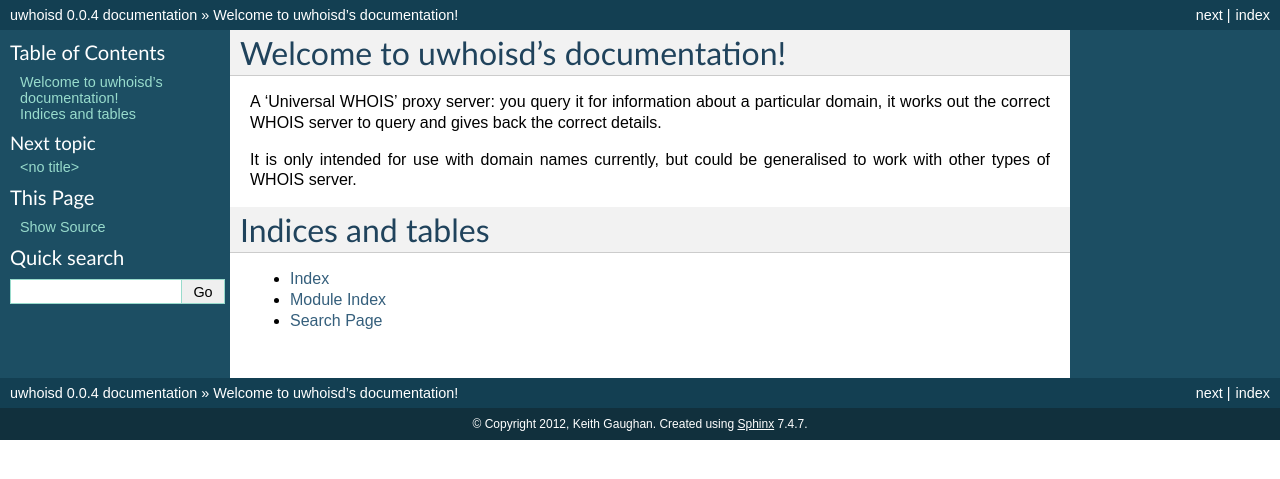
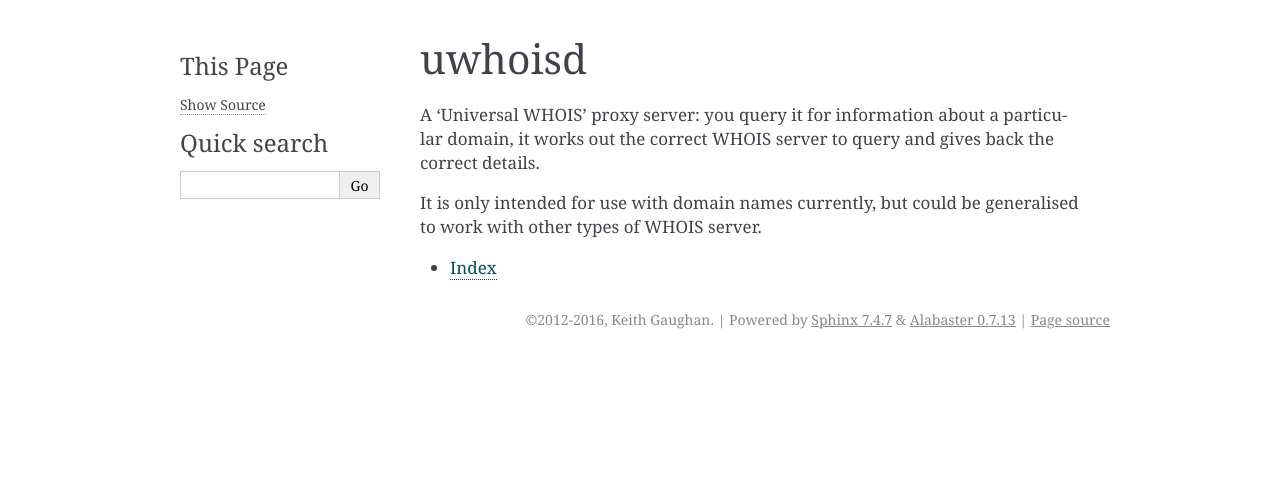
Before and after one commit to kgaughan/uwhoisd, a Sphinx documentation site: the page built from docs/index.rst, in a window 1280 px wide. Shown: the top 479 px of the page. Built offline with Sphinx 7.4.7, drawn with Linux system fonts in a browser that asks for light colours.

Commit message:
Documentation cleanup and tox build environment.

```diff
--- a/docs/conf.py
+++ b/docs/conf.py
@@ -13,15 +13,7 @@
 
 import sys, os
 
-# If extensions (or modules to document with autodoc) are in another directory,
-# add these directories to sys.path here. If the directory is relative to the
-# documentation root, use os.path.abspath to make it absolute, like shown here.
-#sys.path.insert(0, os.path.abspath('.'))
-
-# -- General configuration -----------------------------------------------------
-
-# If your documentation needs a minimal Sphinx version, state it here.
-#needs_sphinx = '1.0'
+import pkg_resources
 
 # Add any Sphinx extension module names here, as strings. They can be extensions
 # coming with Sphinx (named 'sphinx.ext.*') or your custom ones.
@@ -33,210 +25,38 @@
 # The suffix of source filenames.
 source_suffix = '.rst'
 
-# The encoding of source files.
-#source_encoding = 'utf-8-sig'
-
 # The master toctree document.
 master_doc = 'index'
 
 # General information about the project.
 project = u'uwhoisd'
-copyright = u'2012, Keith Gaughan'
+copyright = u'2012-2016, Keith Gaughan'
 
 # The version info for the project you're documenting, acts as replacement for
 # |version| and |release|, also used in various other places throughout the
 # built documents.
 #
 # The short X.Y version.
-version = '0.0.4'
+version = pkg_resources.get_distribution('uwhoisd').version
 # The full version, including alpha/beta/rc tags.
-release = '0.0.4'
-
-# The language for content autogenerated by Sphinx. Refer to documentation
-# for a list of supported languages.
-#language = None
-
-# There are two options for replacing |today|: either, you set today to some
-# non-false value, then it is used:
-#today = ''
-# Else, today_fmt is used as the format for a strftime call.
-#today_fmt = '%B %d, %Y'
+release = version
 
 # List of patterns, relative to source directory, that match files and
 # directories to ignore when looking for source files.
 exclude_patterns = ['_build']
 
-# The reST default role (used for this markup: `text`) to use for all documents.
-#default_role = None
-
-# If true, '()' will be appended to :func: etc. cross-reference text.
-#add_function_parentheses = True
-
-# If true, the current module name will be prepended to all description
-# unit titles (such as .. function::).
-#add_module_names = True
-
-# If true, sectionauthor and moduleauthor directives will be shown in the
-# output. They are ignored by default.
-#show_authors = False
-
 # The name of the Pygments (syntax highlighting) style to use.
 pygments_style = 'sphinx'
 
-# A list of ignored prefixes for module index sorting.
-#modindex_common_prefix = []
-
-
-# -- Options for HTML output ---------------------------------------------------
-
 # The theme to use for HTML and HTML Help pages.  See the documentation for
 # a list of builtin themes.
-html_theme = 'default'
-
-# Theme options are theme-specific and customize the look and feel of a theme
-# further.  For a list of options available for each theme, see the
-# documentation.
-#html_theme_options = {}
-
-# Add any paths that contain custom themes here, relative to this directory.
-#html_theme_path = []
-
-# The name for this set of Sphinx documents.  If None, it defaults to
-# "<project> v<release> documentation".
-#html_title = None
-
-# A shorter title for the navigation bar.  Default is the same as html_title.
-#html_short_title = None
-
-# The name of an image file (relative to this directory) to place at the top
-# of the sidebar.
-#html_logo = None
-
-# The name of an image file (within the static path) to use as favicon of the
-# docs.  This file should be a Windows icon file (.ico) being 16x16 or 32x32
-# pixels large.
-#html_favicon = None
+html_theme = 'alabaster'
 
 # Add any paths that contain custom static files (such as style sheets) here,
 # relative to this directory. They are copied after the builtin static files,
 # so a file named "default.css" will overwrite the builtin "default.css".
-html_static_path = ['_static']
-
-# If not '', a 'Last updated on:' timestamp is inserted at every page bottom,
-# using the given strftime format.
-#html_last_updated_fmt = '%b %d, %Y'
+html_static_path = []
 
 # If true, SmartyPants will be used to convert quotes and dashes to
 # typographically correct entities.
-#html_use_smartypants = True
-
-# Custom sidebar templates, maps document names to template names.
-#html_sidebars = {}
-
-# Additional templates that should be rendered to pages, maps page names to
-# template names.
-#html_additional_pages = {}
-
-# If false, no module index is generated.
-#html_domain_indices = True
-
-# If false, no index is generated.
-#html_use_index = True
-
-# If true, the index is split into individual pages for each letter.
-#html_split_index = False
-
-# If true, links to the reST sources are added to the pages.
-#html_show_sourcelink = True
-
-# If true, "Created using Sphinx" is shown in the HTML footer. Default is True.
-#html_show_sphinx = True
-
-# If true, "(C) Copyright ..." is shown in the HTML footer. Default is True.
-#html_show_copyright = True
-
-# If true, an OpenSearch description file will be output, and all pages will
-# contain a <link> tag referring to it.  The value of this option must be the
-# base URL from which the finished HTML is served.
-#html_use_opensearch = ''
-
-# This is the file name suffix for HTML files (e.g. ".xhtml").
-#html_file_suffix = None
-
-# Output file base name for HTML help builder.
-htmlhelp_basename = 'uwhoisddoc'
-
-
-# -- Options for LaTeX output --------------------------------------------------
-
-latex_elements = {
-# The paper size ('letterpaper' or 'a4paper').
-#'papersize': 'letterpaper',
-
-# The font size ('10pt', '11pt' or '12pt').
-#'pointsize': '10pt',
-
-# Additional stuff for the LaTeX preamble.
-#'preamble': '',
-}
-
-# Grouping the document tree into LaTeX files. List of tuples
-# (source start file, target name, title, author, documentclass [howto/manual]).
-latex_documents = [
-  ('index', 'uwhoisd.tex', u'uwhoisd Documentation',
-   u'Keith Gaughan', 'manual'),
-]
-
-# The name of an image file (relative to this directory) to place at the top of
-# the title page.
-#latex_logo = None
-
-# For "manual" documents, if this is true, then toplevel headings are parts,
-# not chapters.
-#latex_use_parts = False
-
-# If true, show page references after internal links.
-#latex_show_pagerefs = False
-
-# If true, show URL addresses after external links.
-#latex_show_urls = False
-
-# Documents to append as an appendix to all manuals.
-#latex_appendices = []
-
-# If false, no module index is generated.
-#latex_domain_indices = True
-
-
-# -- Options for manual page output --------------------------------------------
-
-# One entry per manual page. List of tuples
-# (source start file, name, description, authors, manual section).
-man_pages = [
-    ('index', 'uwhoisd', u'uwhoisd Documentation',
-     [u'Keith Gaughan'], 1)
-]
-
-# If true, show URL addresses after external links.
-#man_show_urls = False
-
-
-# -- Options for Texinfo output ------------------------------------------------
-
-# Grouping the document tree into Texinfo files. List of tuples
-# (source start file, target name, title, author,
-#  dir menu entry, description, category)
-texinfo_documents = [
-  ('index', 'uwhoisd', u'uwhoisd Documentation',
-   u'Keith Gaughan', 'uwhoisd', 'One line description of project.',
-   'Miscellaneous'),
-]
-
-# Documents to append as an appendix to all manuals.
-#texinfo_appendices = []
-
-# If false, no module index is generated.
-#texinfo_domain_indices = True
-
-# How to display URL addresses: 'footnote', 'no', or 'inline'.
-#texinfo_show_urls = 'footnote'
+html_use_smartypants = True
--- a/docs/index.rst
+++ b/docs/index.rst
@@ -3,8 +3,8 @@
    You can adapt this file completely to your liking, but it should at least
    contain the root `toctree` directive.
 
-Welcome to uwhoisd's documentation!
-===================================
+uwhoisd
+=======
 
 A 'Universal WHOIS' proxy server: you query it for information about a
 particular domain, it works out the correct WHOIS server to query and gives
@@ -18,10 +18,4 @@
 
    changelog
 
-
-Indices and tables
-==================
-
 * :ref:`genindex`
-* :ref:`modindex`
-* :ref:`search`
```
Also changed, not shown: 2 other files.
